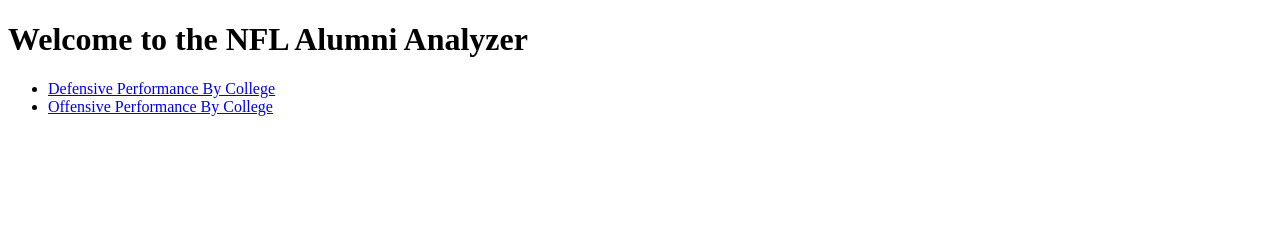
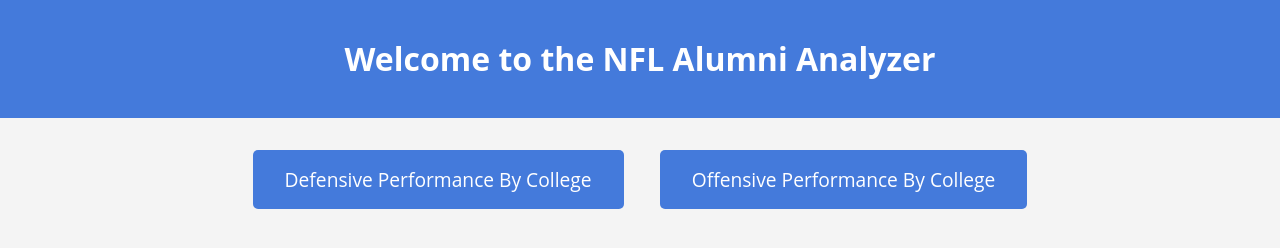
Before and after one commit to jfulch/NFL-Alumni-Analyzer-GH-Pages, a plain HTML site: page index.html in a window 1280 px wide. Drawn offline with Linux system fonts and the light colour scheme.

Commit message:
updating the formatting of the website

```diff
--- a/index.html
+++ b/index.html
@@ -4,9 +4,50 @@
     <meta charset="UTF-8">
     <meta name="viewport" content="width=device-width, initial-scale=1.0">
     <title>Home Page</title>
+    <style>
+        body {
+            font-family: "Open Sans", verdana, arial, sans-serif;
+            margin: 0;
+            padding: 0;
+            background-color: #f4f4f4;
+            color: #333;
+        }
+        header {
+            background-color: #447adb;
+            color: white;
+            padding: 1rem;
+            text-align: center;
+        }
+        nav {
+            margin: 2rem;
+            text-align: center;
+        }
+        nav ul {
+            list-style-type: none;
+            padding: 0;
+        }
+        nav ul li {
+            display: inline-block;
+            margin: 1rem;
+        }
+        nav ul li a {
+            text-decoration: none;
+            color: white;
+            background-color: #447adb;
+            padding: 1rem 2rem;
+            border-radius: 5px;
+            font-size: 1.2rem;
+            transition: background-color 0.3s ease;
+        }
+        nav ul li a:hover {
+            background-color: #3c6dc5;
+        }
+    </style>
 </head>
 <body>
-    <h1>Welcome to the NFL Alumni Analyzer</h1>
+    <header>
+        <h1>Welcome to the NFL Alumni Analyzer</h1>
+    </header>
     <nav>
         <ul>
             <li><a href="Defensive_performance_by_college.html">Defensive Performance By College</a></li>
```
